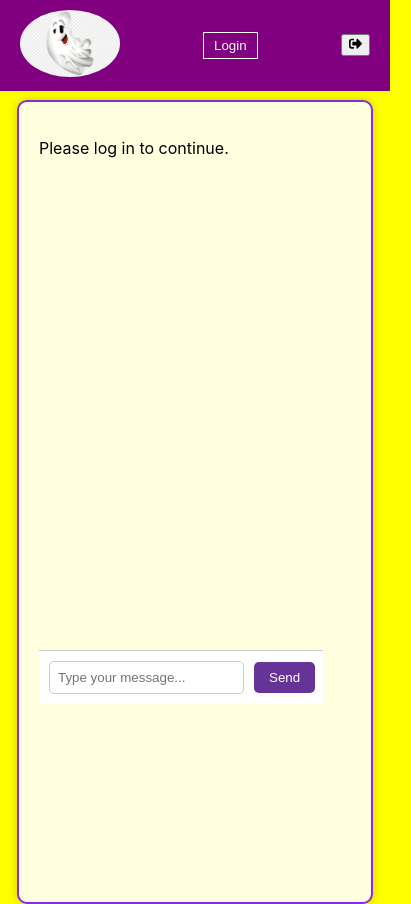
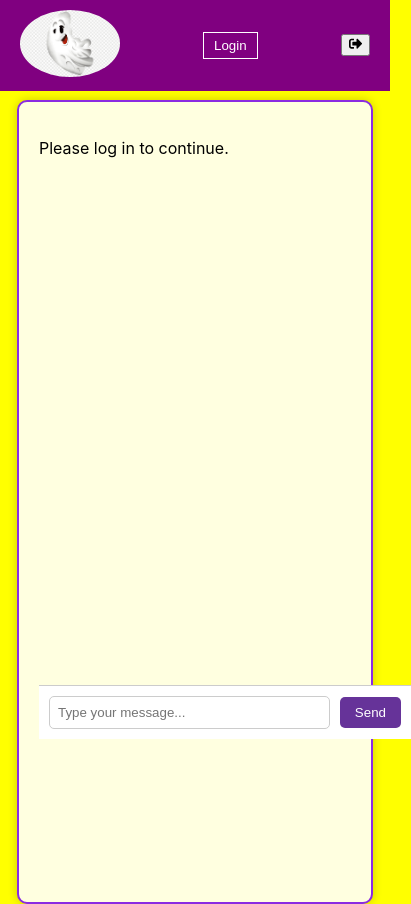
Before and after one commit to Mixchelle/chatboot, a React (Create React App) app in the folder front/: page /home in a window 390 px wide. Shown: the whole page, 411 px wide, since content can reach past the window. Built offline with nearby package versions, Linux system fonts and the light colour scheme.

Commit message:
adcionei mais respostas

```diff
--- a/front/src/components/Home.css
+++ b/front/src/components/Home.css
@@ -123,9 +123,9 @@
     border-top: 1px solid #ccc;
     position: absolute;
     margin-bottom: 10px;
-    margin-top: 150%;
+    margin-top: 160%;
     margin-bottom: 10px;
-    width: 75%;
+    width: 100%;
   }
 
   .chat-input input[type="text"] {
```
